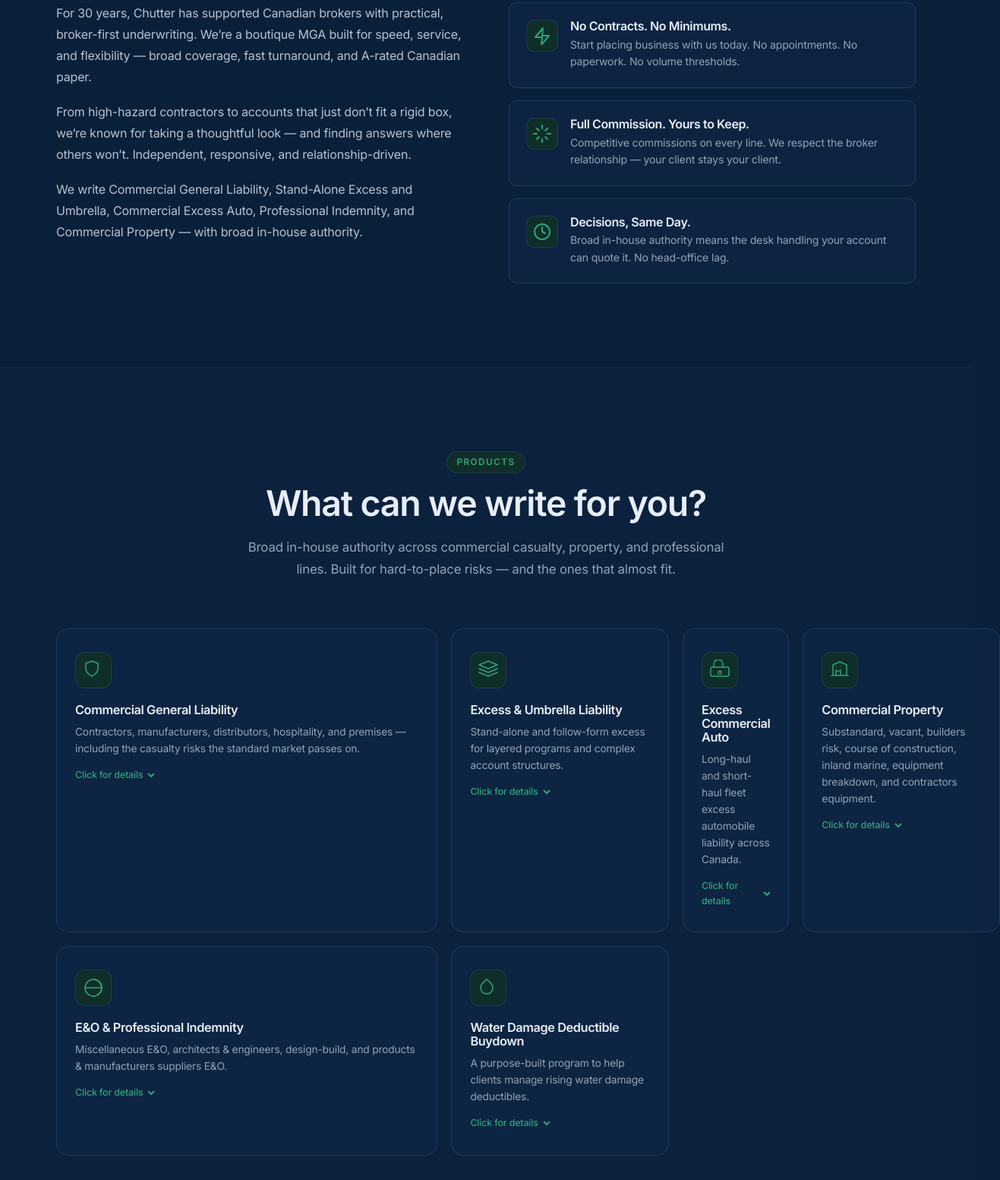
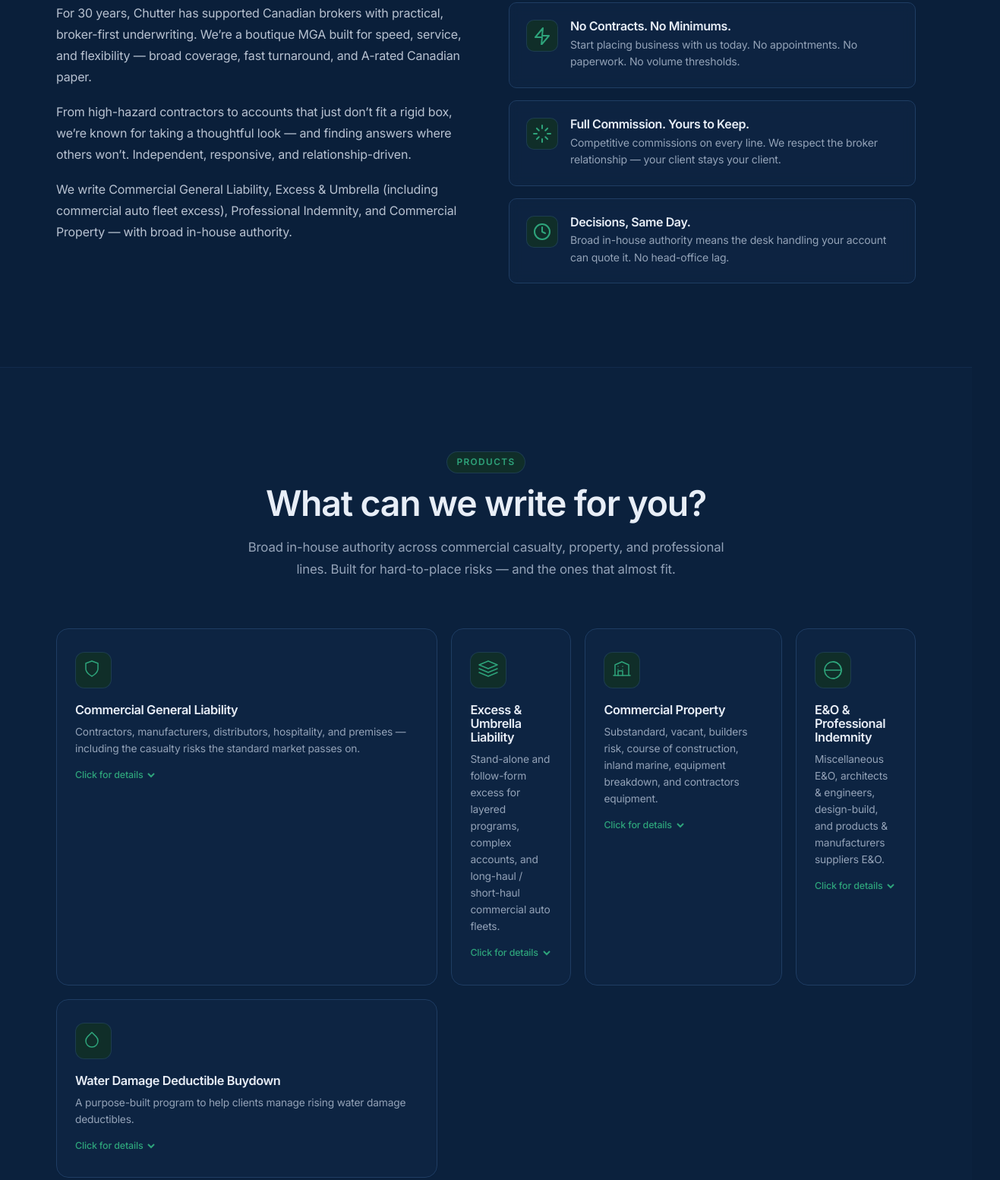
Before and after one commit to morganchutter/chutteruw-site, a plain HTML site: page index.html in a window 1280 px wide. Shown: the part 1418-2971 px from the top of the page at 76% size, 1317 px wide, since content can reach past the window. Drawn offline with Linux system fonts and the light colour scheme.

Commit message:
Soften contact promise; merge Excess Commercial Auto into Excess & Umbrella card

```diff
--- a/index.html
+++ b/index.html
@@ -103,7 +103,7 @@
         <div class="about-text">
           <p>For 30 years, Chutter has supported Canadian brokers with practical, broker-first underwriting. We&rsquo;re a boutique MGA built for speed, service, and flexibility &mdash; broad coverage, fast turnaround, and A-rated Canadian paper.</p>
           <p>From high-hazard contractors to accounts that just don&rsquo;t fit a rigid box, we&rsquo;re known for taking a thoughtful look &mdash; and finding answers where others won&rsquo;t. Independent, responsive, and relationship-driven.</p>
-          <p>We write Commercial General Liability, Stand-Alone Excess and Umbrella, Commercial Excess Auto, Professional Indemnity, and Commercial Property &mdash; with broad in-house authority.</p>
+          <p>We write Commercial General Liability, Excess &amp; Umbrella (including commercial auto fleet excess), Professional Indemnity, and Commercial Property &mdash; with broad in-house authority.</p>
         </div>
         <div class="about-values">
           <div class="value-card">
@@ -190,21 +190,11 @@
             <svg width="28" height="28" fill="none" stroke="currentColor" stroke-width="1.5" stroke-linecap="round" stroke-linejoin="round"><path d="M14 2L2 7l12 5 12-5-12-5zM2 17l12 5 12-5M2 12l12 5 12-5"/></svg>
           </div>
           <h3>Excess &amp; Umbrella Liability</h3>
-          <p>Stand-alone and follow-form excess for layered programs and complex account structures.</p>
+          <p>Stand-alone and follow-form excess for layered programs, complex accounts, and long-haul / short-haul commercial auto fleets.</p>
           <span class="card-toggle">Click for details <svg width="14" height="14" fill="none" stroke="currentColor" stroke-width="2"><path d="M3 5l4 4 4-4"/></svg></span>
           <div class="card-detail">
             <p>Try us on your excess and umbrella placements. We write follow-form and stand-alone excess across a wide range of commercial risks &mdash; including layered programs and complex account structures.</p>
-          </div>
-        </div>
-        <div class="line-card expandable" onclick="toggleCard(this)">
-          <div class="line-icon">
-            <svg width="28" height="28" fill="none" stroke="currentColor" stroke-width="1.5" stroke-linecap="round" stroke-linejoin="round"><rect x="2" y="10" width="24" height="12" rx="2"/><path d="M6 10V6a6 6 0 1112 0v4"/><circle cx="14" cy="17" r="2"/></svg>
-          </div>
-          <h3>Excess Commercial Auto</h3>
-          <p>Long-haul and short-haul fleet excess automobile liability across Canada.</p>
-          <span class="card-toggle">Click for details <svg width="14" height="14" fill="none" stroke="currentColor" stroke-width="2"><path d="M3 5l4 4 4-4"/></svg></span>
-          <div class="card-detail">
-            <p>Excess automobile liability for long-haul and short-haul commercial fleets &mdash; including the long-tail trucking accounts most carriers won&rsquo;t touch.</p>
+            <p style="margin-top:10px"><strong style="color:var(--foreground)">Excess Commercial Auto:</strong> long-haul and short-haul fleet excess automobile liability across Canada &mdash; including the long-tail trucking accounts most carriers won&rsquo;t touch.</p>
           </div>
         </div>
         <div class="line-card expandable" onclick="toggleCard(this)">
@@ -491,7 +481,7 @@
       <div class="section-header">
         <p class="section-tag">Contact</p>
         <h2>Let&rsquo;s talk.</h2>
-        <p class="section-desc">Risk on the desk, question about appetite, or just want to be set up? Drop a line &mdash; we&rsquo;ll come back within the business day.</p>
+        <p class="section-desc">Risk on the desk, question about appetite, or just want to be set up? Drop a line &mdash; we&rsquo;ll be in touch.</p>
       </div>
       <div class="contact-grid">
         <div class="contact-info">
```
